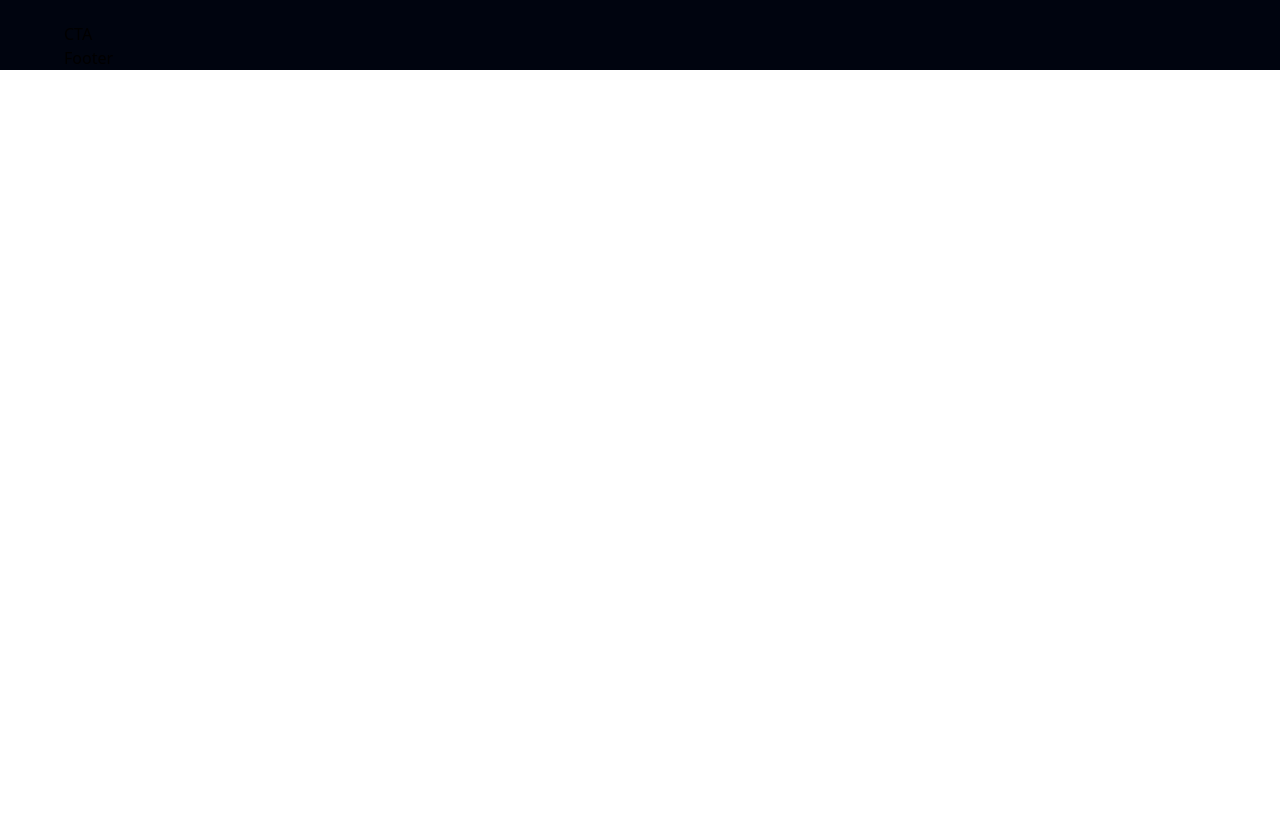
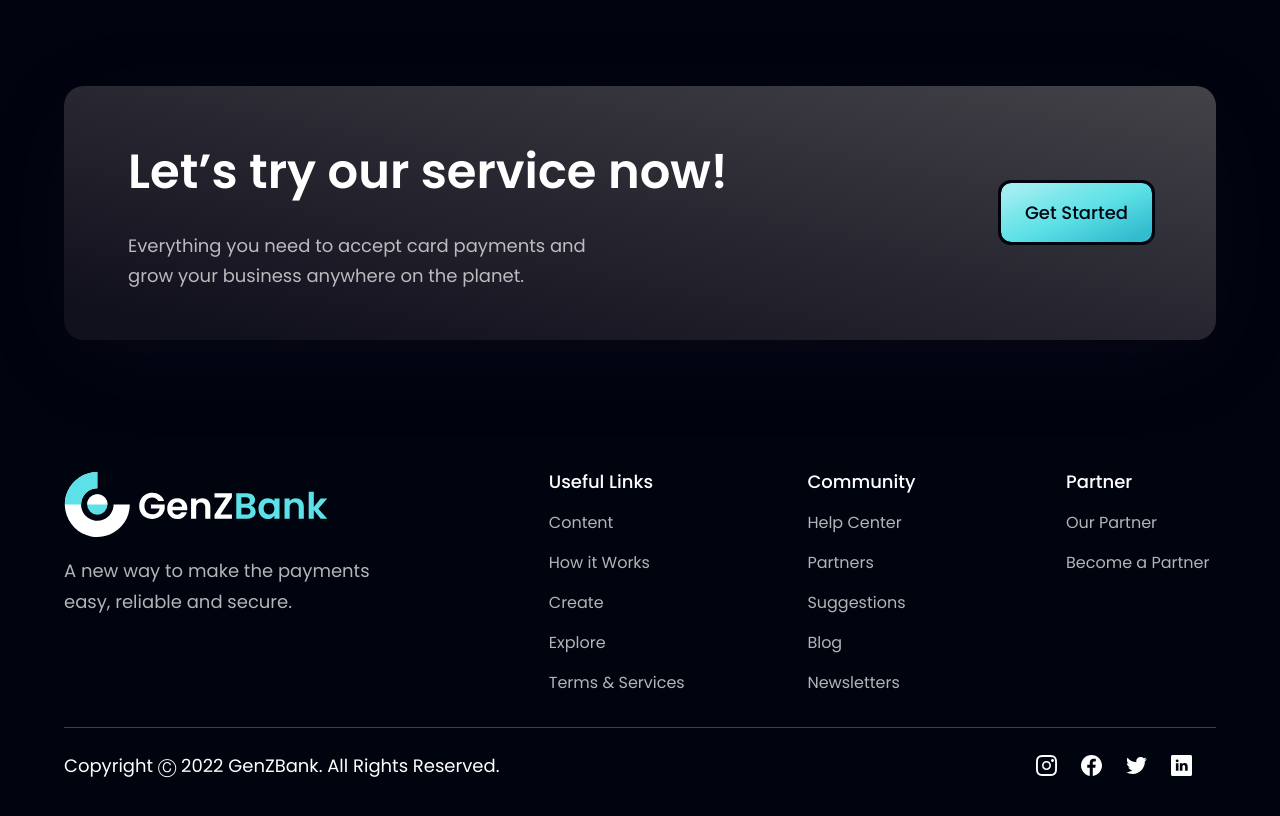
Before and after one commit to mazharvai007/bank_web_app, a React (Vite) app: page / in a window 1280 px wide. Shown: the part 4100-4916 px from the top of the page. Before the commit the page ends 4170 px from the top, so only its background shows below. Built offline with nearby package versions, Linux system fonts and the light colour scheme.

Commit message:
completed the footer area

```diff
--- a/src/App.jsx
+++ b/src/App.jsx
@@ -75,9 +75,14 @@ const App = () => {
 			<section className={`${styles.flexStart} ${styles.paddingX}`}>
 				<div className={`${styles.boxWidth} `}>
 					<CTA />
+				</div>
+			</section>
+
+			<footer className={`${styles.flexStart} ${styles.paddingX}`}>
+				<div className={`${styles.boxWidth} `}>
 					<Footer />
 				</div>
-			</section>
+			</footer>
 		</div>
 	);
 };
--- a/src/components/CTA.jsx
+++ b/src/components/CTA.jsx
@@ -1,5 +1,24 @@
+import styles from '../style';
+import Button from './Button';
+
 const CTA = () => {
-	return <div>CTA</div>;
+	return (
+		<div
+			className={`${styles.flexCenter} ${styles.marginY} ${styles.padding} sm:flex-row flex-col bg-black-gradient-2 rounded-[20px] box-shadow`}
+		>
+			<div className="flex-1 flex flex-col">
+				<h2 className={styles.heading2}>Let’s try our service now!</h2>
+				<p className={`${styles.paragraph} max-w-[470px] mt-5`}>
+					Everything you need to accept card payments and grow your
+					business anywhere on the planet.
+				</p>
+			</div>
+
+			<div className={`${styles.flexCenter} sm:ml-10 ml-0 sm:mt-0 mt-10`}>
+				<Button title="Get Started" link="#" />
+			</div>
+		</div>
+	);
 };
 
 export default CTA;
--- a/src/components/Footer.jsx
+++ b/src/components/Footer.jsx
@@ -1,5 +1,78 @@
+import { logo } from '../assets';
+import { footerLinks, socialMedia } from '../constants';
+import styles from '../style';
+
 const Footer = () => {
-	return <div>Footer</div>;
+	return (
+		<div className={`${styles.flexCenter} ${styles.paddingY} flex-col`}>
+			<div
+				className={`${styles.flexStart} md:flex-row flex-col mb-8 w-full`}
+			>
+				<div className="flex-1 flex flex-col justify-start mr-10">
+					<img
+						src={logo}
+						alt="logo"
+						className="w-[266px] h-[72px] object-contain"
+					/>
+					<p className={`${styles.paragraph} mt-4 max-w-[312px]`}>
+						A new way to make the payments easy, reliable and
+						secure.
+					</p>
+				</div>
+
+				<div className="flex-[1.5] w-full flex flex-row justify-between flex-wrap md:mt-0 mt-10">
+					{footerLinks.map((footerLink) => (
+						<div
+							key={footerLink.title}
+							className={`flex flex-col ss:my-0 my-4 min-w-[150px]`}
+						>
+							<h4 className="font-poppins font-medium text-[18px] leading-[27px] text-white">
+								{footerLink.title}
+							</h4>
+
+							<ul className="list-none mt-4">
+								{footerLink.links.map((link, index) => (
+									<li
+										key={link.id}
+										className={`font-poppins font-normal text-[16px] leading-[24px] text-dimWhite hover:text-secondary cursor-pointer ${
+											index !==
+											footerLink.links.length - 1
+												? 'mb-4'
+												: 'mb-0'
+										}`}
+									>
+										<a href={link.link} target="_blank">
+											{link.name}
+										</a>
+									</li>
+								))}
+							</ul>
+						</div>
+					))}
+				</div>
+			</div>
+
+			<div className="w-full flex justify-between items-center md:flex-row flex-col pt-6 border-t-[1px] border-t-[#3F3E45]">
+				<p className="font-poppins font-normal text-center text-[18px] leading-[27px] text-white">
+					Copyright Ⓒ 2022 GenZBank. All Rights Reserved.
+				</p>
+
+				<div className="flex flex-row md:mt-0 mt-6">
+					{socialMedia.map((social, index) => (
+						<img
+							key={social.id}
+							src={social.icon}
+							alt={social.id}
+							className={`w-[21px] h-[21px] object-contain cursor-pointer ${
+								index !== social.length - 1 ? 'mr-6' : 'mr-0'
+							}`}
+							onClick={() => window.open(social.link)}
+						/>
+					))}
+				</div>
+			</div>
+		</div>
+	);
 };
 
 export default Footer;
--- a/src/components/Hero.jsx
+++ b/src/components/Hero.jsx
@@ -9,7 +9,7 @@ const Hero = () => {
 				className={`flex-1 ${styles.flexStart} flex-col xl:px-0 sm:px-16 px-6`}
 			> */}
 			<div
-				className={`flex-1 ${styles.flexStart} flex-col xl:px-0 sm:px-16 pr-6 lg:!pl-[300px]`}
+				className={`flex-1 ${styles.flexStart} flex-col xl:px-0 sm:px-16 pr-6 pl-6 lg:!pl-[300px]`}
 			>
 				<div className="flex flex-row items-center py-[6px] px-4 bg-discount-gradient rounded-[10px] mb-2">
 					<img
--- a/src/constants/index.js
+++ b/src/constants/index.js
@@ -114,27 +114,27 @@ export const footerLinks = [
 			{
 				id: 'useful-link-1',
 				name: 'Content',
-				link: 'https://www.hoobank.com/content/',
+				link: 'https://www.genzbank.com/content/',
 			},
 			{
 				id: 'useful-link-2',
 				name: 'How it Works',
-				link: 'https://www.hoobank.com/how-it-works/',
+				link: 'https://www.genzbank.com/how-it-works/',
 			},
 			{
 				id: 'useful-link-3',
 				name: 'Create',
-				link: 'https://www.hoobank.com/create/',
+				link: 'https://www.genzbank.com/create/',
 			},
 			{
 				id: 'useful-link-4',
 				name: 'Explore',
-				link: 'https://www.hoobank.com/explore/',
+				link: 'https://www.genzbank.com/explore/',
 			},
 			{
 				id: 'useful-link-5',
 				name: 'Terms & Services',
-				link: 'https://www.hoobank.com/terms-and-services/',
+				link: 'https://www.genzbank.com/terms-and-services/',
 			},
 		],
 	},
@@ -144,27 +144,27 @@ export const footerLinks = [
 			{
 				id: 'community-1',
 				name: 'Help Center',
-				link: 'https://www.hoobank.com/help-center/',
+				link: 'https://www.genzbank.com/help-center/',
 			},
 			{
 				id: 'community-2',
 				name: 'Partners',
-				link: 'https://www.hoobank.com/partners/',
+				link: 'https://www.genzbank.com/partners/',
 			},
 			{
 				id: 'community-3',
 				name: 'Suggestions',
-				link: 'https://www.hoobank.com/suggestions/',
+				link: 'https://www.genzbank.com/suggestions/',
 			},
 			{
 				id: 'community-4',
 				name: 'Blog',
-				link: 'https://www.hoobank.com/blog/',
+				link: 'https://www.genzbank.com/blog/',
 			},
 			{
 				id: 'community-5',
 				name: 'Newsletters',
-				link: 'https://www.hoobank.com/newsletters/',
+				link: 'https://www.genzbank.com/newsletters/',
 			},
 		],
 	},
@@ -174,12 +174,12 @@ export const footerLinks = [
 			{
 				id: 'partner-1',
 				name: 'Our Partner',
-				link: 'https://www.hoobank.com/our-partner/',
+				link: 'https://www.genzbank.com/our-partner/',
 			},
 			{
 				id: 'partner-2',
 				name: 'Become a Partner',
-				link: 'https://www.hoobank.com/become-a-partner/',
+				link: 'https://www.genzbank.com/become-a-partner/',
 			},
 		],
 	},
```
